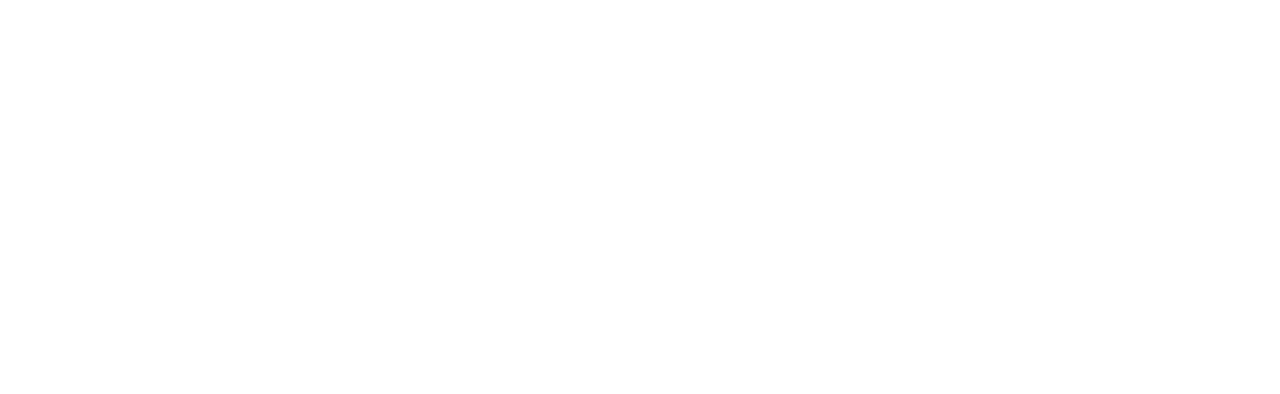
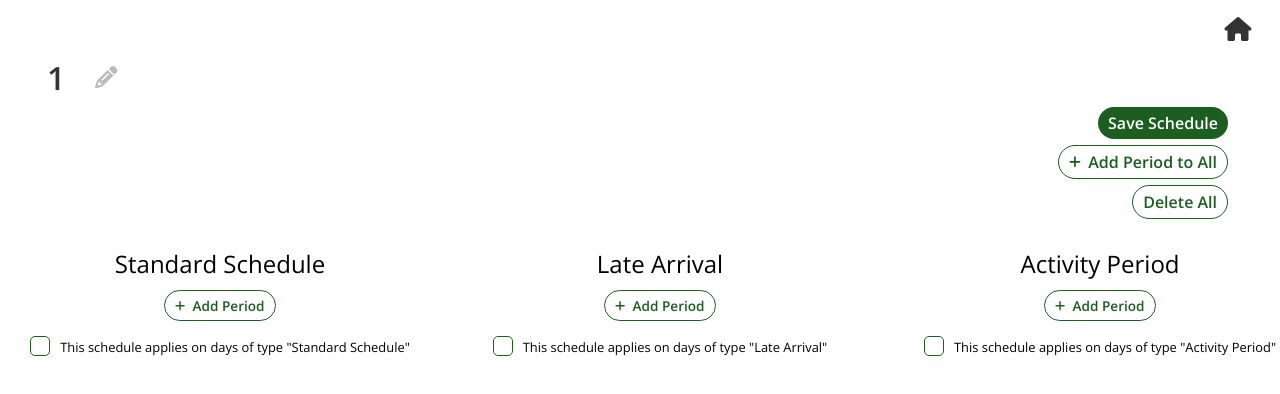
Before and after one commit to stevenson-space/shs, a Vue app: page /edit-schedule/1 in a window 1280 px wide. Before the commit this address had no page. Shown: the top 394 px of the page. Built offline with nearby package versions, Linux system fonts and the light colour scheme.

Commit message:
add edit-schedules back

```diff
--- a/src/router/index.ts
+++ b/src/router/index.ts
@@ -3,7 +3,6 @@ import Home from '@/views/Home/Home.vue';
 import store from '@/store';
 
 const GpaCalculator:RouteComponent = () => import(/* webpackChunkName: "gpacalculator" */'@/views/GpaCalculator/GpaCalculator.vue');
-// const OldGpaCalculator = () => import(/* webpackChunkName: "gpacalculator" */'@/views/GpaCalculator/OldGpaCalculator.vue');
 const BellSchedules:RouteComponent = () => import(/* webpackChunkName: "bellschedules" */'@/views/Bell Schedules/BellSchedules.vue');
 const Calendar:RouteComponent = () => import(/* webpackChunkName: "calendar" */'@/views/Calendar/Calendar.vue');
 const Links:RouteComponent = () => import(/* webpackChunkName: "links" */'@/views/Links/Links.vue');
@@ -52,15 +51,15 @@ const routes: Array<RouteRecordRaw> = [
     path: '/add-schedule',
     component: AddSchedule,
   },
-  // {
-  //   name: 'editSchedules',
-  //   path: '/edit-schedule/:scheduleToEdit',
-  //   component: AddSchedule,
-  //   props: (route): EditScheduleProps => ({
-  //     scheduleToEdit: route.params.scheduleToEdit,
-  //     mode: 'edit',
-  //   }),
-  // },
+  {
+    name: 'editSchedules',
+    path: '/edit-schedule/:scheduleToEdit',
+    component: AddSchedule,
+    props: (route): EditScheduleProps => ({
+      scheduleToEdit: typeof route.params.scheduleToEdit === 'string' ? route.params.scheduleToEdit : route.params.scheduleToEdit[0],
+      mode: 'edit',
+    }),
+  },
   {
     name: 'tools',
     path: '/tools',
--- a/src/store/mutations.ts
+++ b/src/store/mutations.ts
@@ -6,12 +6,10 @@ import { getNameWithoutConflicts } from '@/utils/util';
 // import { query } from 'vue-gtag';
 import { State } from './state';
 
-function parseUrlDateTime(route: any): Date { // FIX
+function parseUrlDateTime(route: any): Date {
   // If date and/or time is specified in URL, return that date
   // Otherwise, return current date
-
   let { date = '', time = '' } = route.query;
-
   if (!Array.isArray(time) && !Array.isArray(date)) { // make sure multiple values weren't specified in URL for each
     time = time.replace(/\./g, ':'); // lets you use "." (url safe) instead of ":" (not url safe) //FIX
     date = date.replace(/-/g, '/'); // lets you use "-" instead of "/"
--- a/src/views/Settings/Add Schedule/AddSchedule.vue
+++ b/src/views/Settings/Add Schedule/AddSchedule.vue
@@ -1,7 +1,6 @@
 <template>
   <div>
     <home-link class="home-link" />
-
     <div class="header">
       <div class="title" @click="editScheduleName">
         <input
```
